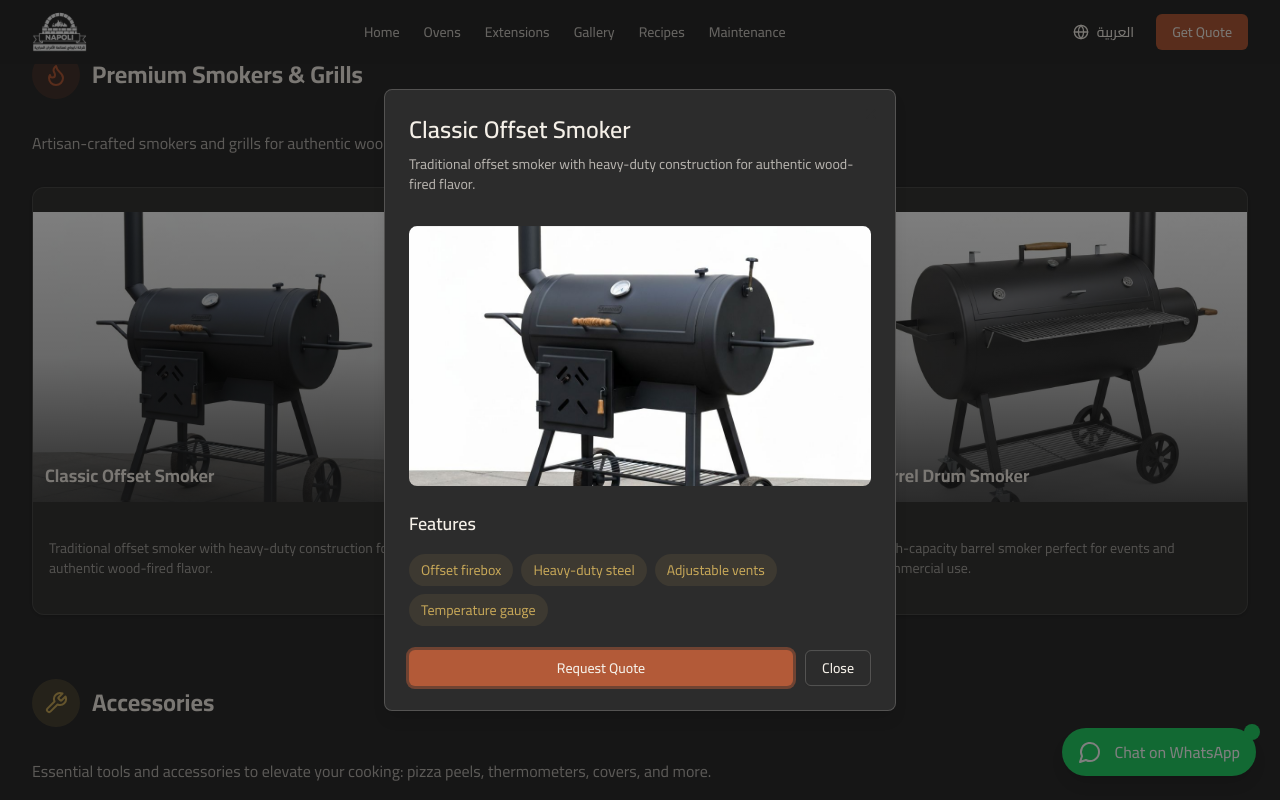
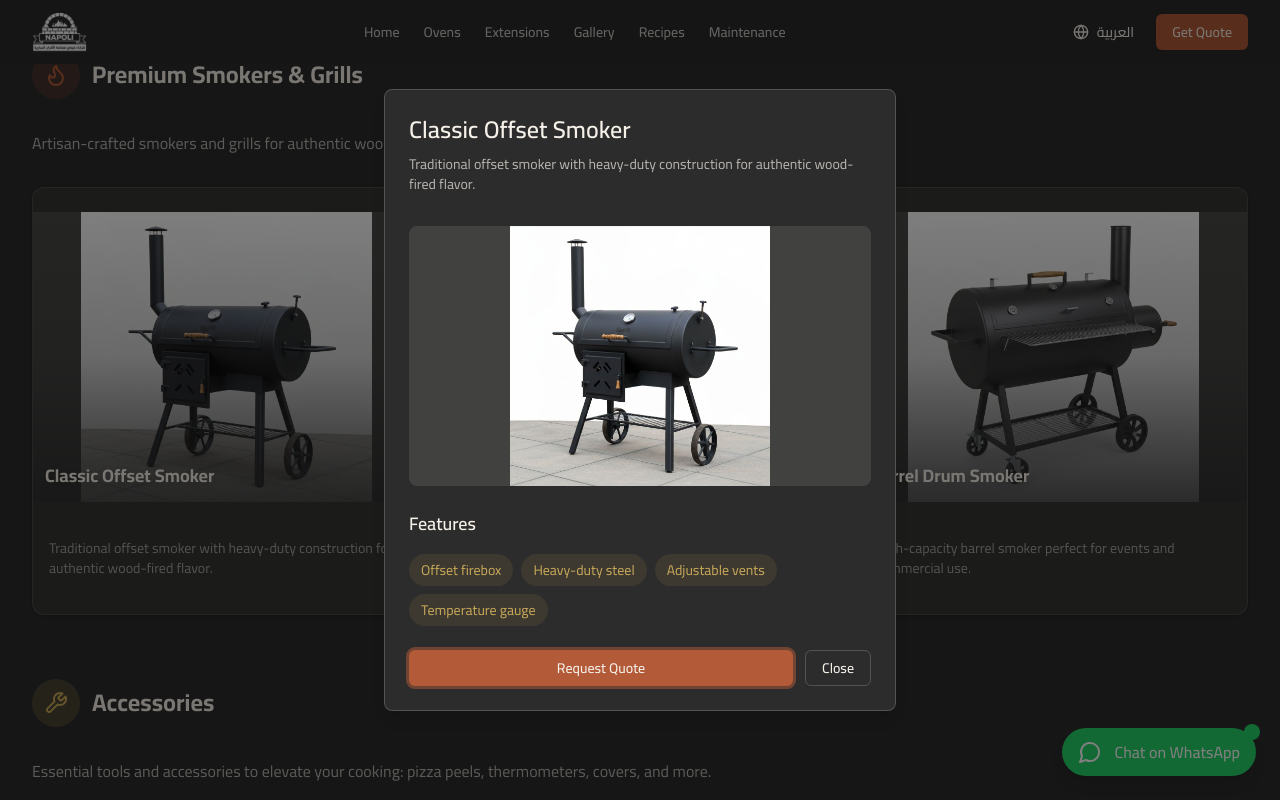
Before and after one commit to DrDotNet/v0-naboli-oven-company, a Next.js app: page / in a window 1280 px wide. Both pictures are taken after a click on the element 226 px from the left and 4583 px from the top of the page. Shown: the part 4183-4983 px from the top of the page. Built offline with nearby package versions, Linux system fonts and the light colour scheme.

Commit message:
fix: adjust image styling to fit containers without cropping
Co-authored-by: Zarourahmed <3975789+DrDotNet@users.noreply.github.com>

```diff
--- a/components/napoli/extensions.tsx
+++ b/components/napoli/extensions.tsx
@@ -104,11 +104,11 @@ function ProductCard({ product, onClick, language }: { product: Product; onClick
       className="bg-cream/5 border-cream/10 hover:bg-cream/10 transition-all cursor-pointer group overflow-hidden"
       onClick={onClick}
     >
-      <div className="aspect-[4/3] relative overflow-hidden">
+      <div className="aspect-[4/3] relative overflow-hidden bg-cream/10">
         <img
           src={product.image || "/placeholder.svg"}
           alt={name}
-          className="absolute inset-0 w-full h-full object-cover group-hover:scale-105 transition-transform duration-500"
+          className="absolute inset-0 w-full h-full object-contain group-hover:scale-105 transition-transform duration-500"
         />
         <div className="absolute inset-0 bg-gradient-to-t from-charcoal/80 via-charcoal/20 to-transparent" />
         <div className="absolute bottom-3 left-3 right-3">
@@ -152,11 +152,11 @@ function ProductModal({
         </DialogHeader>
 
         <div className="mt-4">
-          <div className="aspect-video relative overflow-hidden rounded-lg mb-6">
+          <div className="aspect-video relative overflow-hidden rounded-lg mb-6 bg-cream/10">
             <img
               src={product.image || "/placeholder.svg"}
               alt={name}
-              className="absolute inset-0 w-full h-full object-cover"
+              className="absolute inset-0 w-full h-full object-contain"
             />
           </div>
 
```
